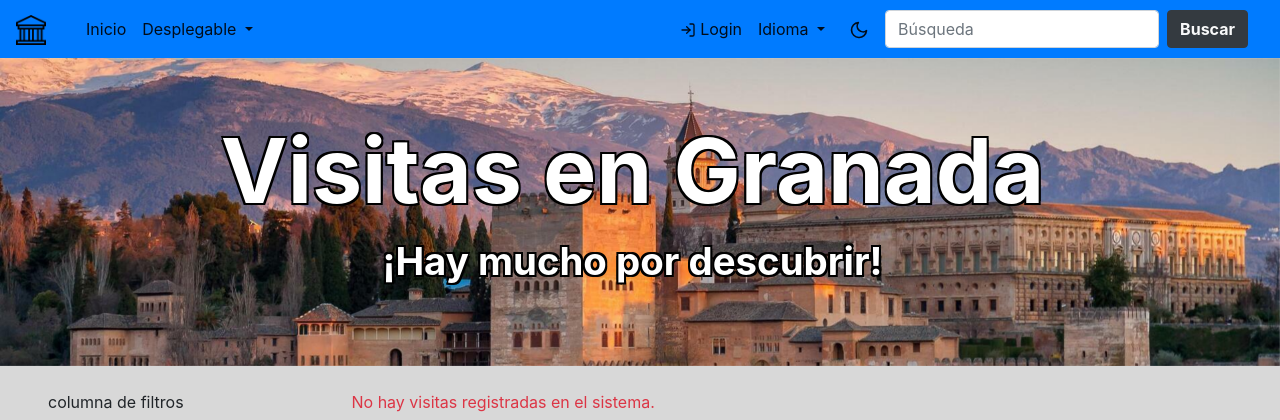
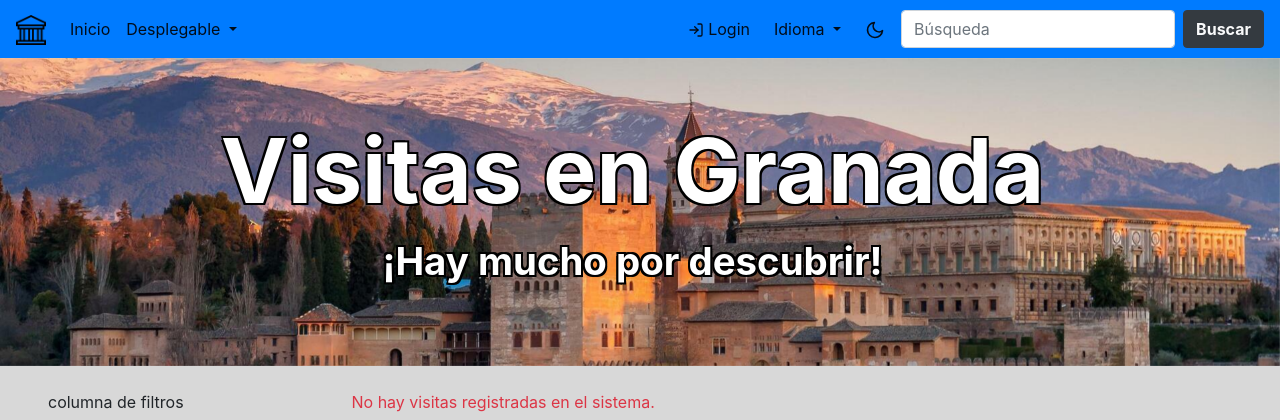
Before and after one commit to carlos-el/SSWB-UGR, a Django app: page / in a window 1280 px wide. Shown: the top 420 px of the page. Run offline with Django 3.2, Linux system fonts and the light colour scheme; data that the repository does not hold is empty; some libraries are stand-ins or nearby versions.

Commit message:
Añade detalles de formato

```diff
--- a/visitas_granada_app/templates/base.html
+++ b/visitas_granada_app/templates/base.html
@@ -52,7 +52,7 @@
         <span class="navbar-toggler-icon"></span>
       </button>
 
-      <div class="collapse navbar-collapse ml-3 mr-3" id="navbarSupportedContent">
+      <div class="collapse navbar-collapse" id="navbarSupportedContent">
         <ul class="navbar-nav mr-auto">
           <li class="nav-item">
             <a class="nav-link active" href="{% url 'listado' %}">Inicio<span class="sr-only">(current)</span></a>
@@ -97,7 +97,7 @@
                   </li> -->
           {% endif %}
 
-          <li class="nav-item dropdown">
+          <li class="nav-item dropdown ml-2">
             <a class="nav-item nav-link active dropdown-toggle mr-md-2" href="#" id="bd-versions" data-toggle="dropdown"
               aria-haspopup="true" aria-expanded="false">
               Idioma
```
